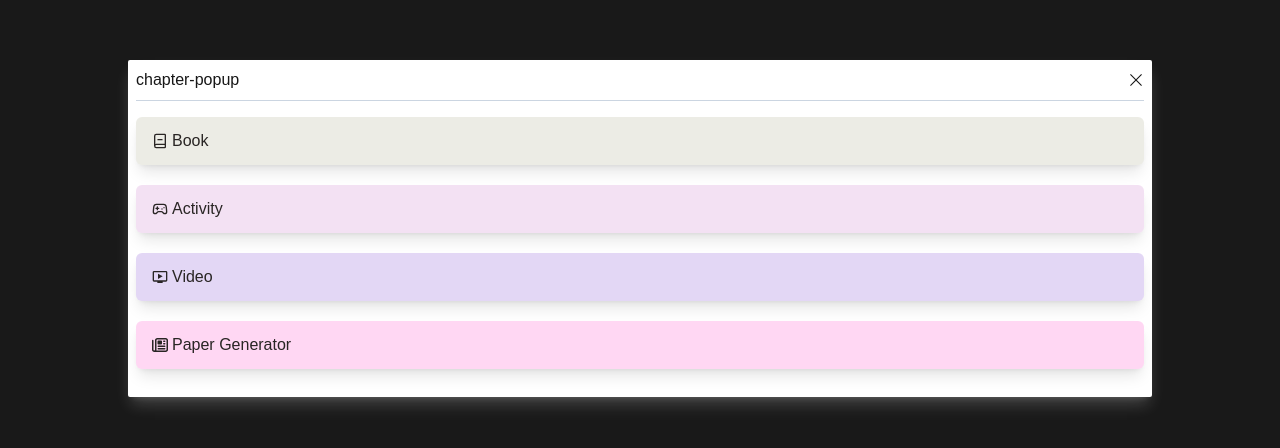
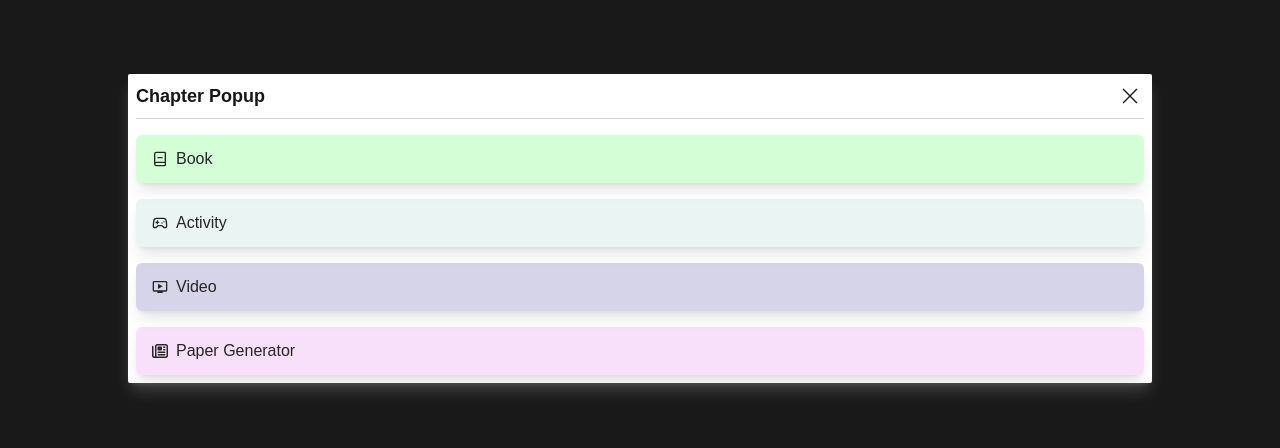
Before and after one commit to sandeepshukla1555/QuestionPaperGenerator, a Next.js app: page /book/book-list/chapter/Popup in a window 1280 px wide. Shown: the part 172-620 px from the top of the page. Built offline with nearby package versions, Linux system fonts and the light colour scheme.

Commit message:
commit 1.1.3
commit 1.1.3

```diff
--- a/src/pages/book/book-list/chapter/BookViewProps.tsx
+++ b/src/pages/book/book-list/chapter/BookViewProps.tsx
@@ -1,3 +1,4 @@
+import React from "react";
 import { IoIosArrowBack } from "react-icons/io";
 
 interface ChapterProps {
@@ -27,32 +28,39 @@ const BookView: React.FC<BookViewProps> = ({
   types,
   setType,
 }) => {
+  const currentLession = lessions?.[0];
+
   return (
     <div className="pb-4">
-      {types}
+      {/* Display selected type */}
+      <div className="text-center text-lg font-bold mb-4">{types}</div>
+
       <div>
-        <div className="px-4 sticky top-0 bg-white pt-2">
+        {/* Header Section */}
+        <div className="px-4 sticky top-0 bg-white pt-2 z-10">
           <div className="flex justify-between items-center">
             <div className="text-sm font-extrabold text-stone-800 flex gap-4 border rounded-sm py-1 px-2 mb-2">
               {val} {route} ::
             </div>
-            <div
+            <button
               onClick={() => setType("")}
-              className="text-sm font-extrabold text-stone-800 flex gap-2 items-center border rounded-md p-1 cursor-pointer"
+              className="text-sm font-extrabold text-stone-800 flex gap-2 items-center border rounded-md p-1 cursor-pointer hover:bg-gray-100"
             >
               <IoIosArrowBack />
               Back
-            </div>
+            </button>
           </div>
           <div className="text-sm text-stone-800 font-semibold pl-1 text-center underline underline-offset-4 mb-3">
-            Chapter - {lessions[0]?.lession}:
+            Chapter - {currentLession?.lession}:
           </div>
           <div className="text-sm font-extrabold mb-5 line-clamp-1 border-b border-b-stone-100 pb-3">
-            {lessions[0]?.title}
+            {currentLession?.title}
           </div>
         </div>
+
+        {/* Content Section */}
         <div className="flex flex-col gap-5 px-4">
-          {lessions[0]?.contents?.map((item, index) => (
+          {currentLession?.contents?.map((item, index) => (
             <div key={index} className="flex flex-col">
               <div className="text-stone-800 font-normal text-base mb-2">
                 {item.Paragraph}
--- a/src/pages/book/book-list/chapter/Popup.tsx
+++ b/src/pages/book/book-list/chapter/Popup.tsx
@@ -1,8 +1,7 @@
 import { generateRandomHexColor } from "@/utils/hooks";
 import React, { useState } from "react";
 import { RxCross1 } from "react-icons/rx";
-import { LuBookMinus } from "react-icons/lu";
-import { LuGamepad2 } from "react-icons/lu";
+import { LuBookMinus, LuGamepad2 } from "react-icons/lu";
 import { MdOndemandVideo } from "react-icons/md";
 import { FaRegNewspaper } from "react-icons/fa6";
 import BookView from "./BookViewProps";
@@ -12,7 +11,8 @@ interface ChapterProps {
   title: string;
   contents: { Paragraph: string; description: string }[];
 }
-interface filteredChapters {
+
+interface FilteredChapters {
   subject: string;
   chapter: {
     lession: string | number;
@@ -23,9 +23,10 @@ interface filteredChapters {
     }[];
   }[];
 }
+
 interface ChapterPopupProps {
   setIsChapterSelected: React.Dispatch<React.SetStateAction<boolean>>;
-  chapter: filteredChapters;
+  chapter: FilteredChapters;
   val: string;
   route: string;
   lessions: ChapterProps[];
@@ -39,62 +40,86 @@ const ChapterPopup: React.FC<ChapterPopupProps> = ({
   setIsChapterSelected,
 }) => {
   const [type, setType] = useState<string>("");
+
   return (
     <div>
-      {type===""?
-      (<div className="absolute top-1/2 left-1/2 transform -translate-x-1/2 -translate-y-1/2 w-full min-h-full bg-black/90 flex justify-center items-center">
+      {type === "" ? (
+        <div className="absolute top-1/2 left-1/2 transform -translate-x-1/2 -translate-y-1/2 w-full min-h-full bg-black/90 flex justify-center items-center">
           <div className="min-h-[80%] bg-white w-4/5 p-2 rounded-sm shadow-zinc-100/20 shadow-lg">
             <div className="flex justify-between items-center pb-2 mb-4 border-b border-b-slate-300">
-          <div>chapter-popup</div>
-          <div onClick={() => setIsChapterSelected(false)}>
-            <RxCross1 />
+              <h3 className="text-lg font-semibold">Chapter Popup</h3>
+              <button
+                onClick={() => setIsChapterSelected(false)}
+                className="p-1 rounded-full hover:bg-gray-200"
+              >
+                <RxCross1 className="text-xl" />
+              </button>
             </div>
-        </div>
-        <div className="flex flex-col">
-          <div
-            onClick={() => setType("BOOK")}
-            className="text-stone-800 py-3 px-4 rounded-md shadow-lg mb-5 flex items-center gap-1"
-            style={{ background: generateRandomHexColor() }}
-          >
-            <LuBookMinus />
-            Book
-          </div>
-          <div
-            onClick={() => setType("ACTIVITY")}
-            className="text-stone-800 py-3 px-4 rounded-md shadow-lg mb-5 flex items-center gap-1"
-            style={{ background: generateRandomHexColor() }}
-          >
-            <LuGamepad2 />
-            Activity
-          </div>
-          <div
-            onClick={() => setType("VIDEO")}
-            className="text-stone-800 py-3 px-4 rounded-md shadow-lg mb-5 flex items-center gap-1"
-            style={{ background: generateRandomHexColor() }}
-          >
-            <MdOndemandVideo />
-            Video
-          </div>
-          <div
-            onClick={() => setType("PAPER_GENERATOR")}
-            className="text-stone-800 py-3 px-4 rounded-md shadow-lg mb-5 flex items-center gap-1"
-            style={{ background: generateRandomHexColor() }}
-          >
-            <FaRegNewspaper />
-            Paper Generator
+            <div className="flex flex-col gap-4">
+              <PopupOption
+                label="Book"
+                icon={<LuBookMinus />}
+                setType={setType}
+                typeValue="BOOK"
+              />
+              <PopupOption
+                label="Activity"
+                icon={<LuGamepad2 />}
+                setType={setType}
+                typeValue="ACTIVITY"
+              />
+              <PopupOption
+                label="Video"
+                icon={<MdOndemandVideo />}
+                setType={setType}
+                typeValue="VIDEO"
+              />
+              <PopupOption
+                label="Paper Generator"
+                icon={<FaRegNewspaper />}
+                setType={setType}
+                typeValue="PAPER_GENERATOR"
+              />
             </div>
           </div>
         </div>
-    </div>):(<BookView
+      ) : (
+        <BookView
           setType={setType}
           val={val}
           route={route}
           lessions={lessions}
           types={type}
           chapter={chapter}
-    />)}
+        />
+      )}
     </div>
   );
 };
 
+interface PopupOptionProps {
+  label: string;
+  icon: React.ReactNode;
+  setType: React.Dispatch<React.SetStateAction<string>>;
+  typeValue: string;
+}
+
+const PopupOption: React.FC<PopupOptionProps> = ({
+  label,
+  icon,
+  setType,
+  typeValue,
+}) => {
+  return (
+    <button
+      onClick={() => setType(typeValue)}
+      className="text-stone-800 py-3 px-4 rounded-md shadow-lg flex items-center gap-2 transition-transform transform hover:scale-105"
+      style={{ background: generateRandomHexColor() }}
+    >
+      {icon}
+      {label}
+    </button>
+  );
+};
+
 export default ChapterPopup;
--- a/src/pages/book/book-list/chapter/index.tsx
+++ b/src/pages/book/book-list/chapter/index.tsx
@@ -16,25 +16,30 @@ const Chapter: React.FC = () => {
   const [selectedChapterIndex, setSelectedChapterIndex] = useState<number>(0);
   const [isChapterSelected, setIsChapterSelected] = useState<boolean>(false);
   const [lessions, setLessions] = useState<ChapterProps[]>([]);
+
   const { val, route } = router.query;
 
+  // Filter subjects based on class and subject
   const filteredSubjects =
     CLASS_SUBJECT?.filter((item) => item.class === route) || [];
   const filteredChapters =
     filteredSubjects[0]?.subject?.filter((subj) => subj.subject === val) || [];
   const selectedChapter = filteredChapters[selectedChapterIndex];
 
+  // Populate lessons for a given chapter
   const postLession = (lession: string | number) => {
     const getLession = filteredChapters[0]?.chapter?.filter(
       (item) => item.lession === lession
     );
-    setLessions(getLession);
+    setLessions(getLession || []);
   };
 
+  // Navigate back to the previous page
   const handleGoBack = () => {
-    router.back(); // Navigates to the previous page
+    router.back();
   };
 
+  // Handle popup display for selected chapter
   const handlePopup = (index: number, lession: string | number) => {
     setSelectedChapterIndex(index);
     setIsChapterSelected(true);
@@ -48,7 +53,7 @@ const Chapter: React.FC = () => {
           <div className="flex justify-between">
             <div>
               <div className="text-sm font-semibold mb-1 capitalize">
-                {route}
+                {route || "Unknown Route"}
               </div>
               <div className="text-sm font-medium mb-4">Select a Lesson:</div>
             </div>
@@ -60,7 +65,8 @@ const Chapter: React.FC = () => {
               Back
             </div>
           </div>
-          {filteredChapters[0]?.chapter?.map((chapter, index) => (
+          {filteredChapters[0]?.chapter?.length ? (
+            filteredChapters[0].chapter.map((chapter, index) => (
               <div
                 key={chapter.lession}
                 className="text-stone-800 py-3 px-4 rounded-md shadow-lg mb-5"
@@ -69,7 +75,12 @@ const Chapter: React.FC = () => {
               >
                 Lesson - {chapter.lession}
               </div>
-          ))}
+            ))
+          ) : (
+            <div className="text-sm text-gray-500">
+              No chapters available for the selected subject.
+            </div>
+          )}
         </div>
       ) : (
         <ChapterPopup
```
Lines whose indentation alone changed are shown as unchanged.
